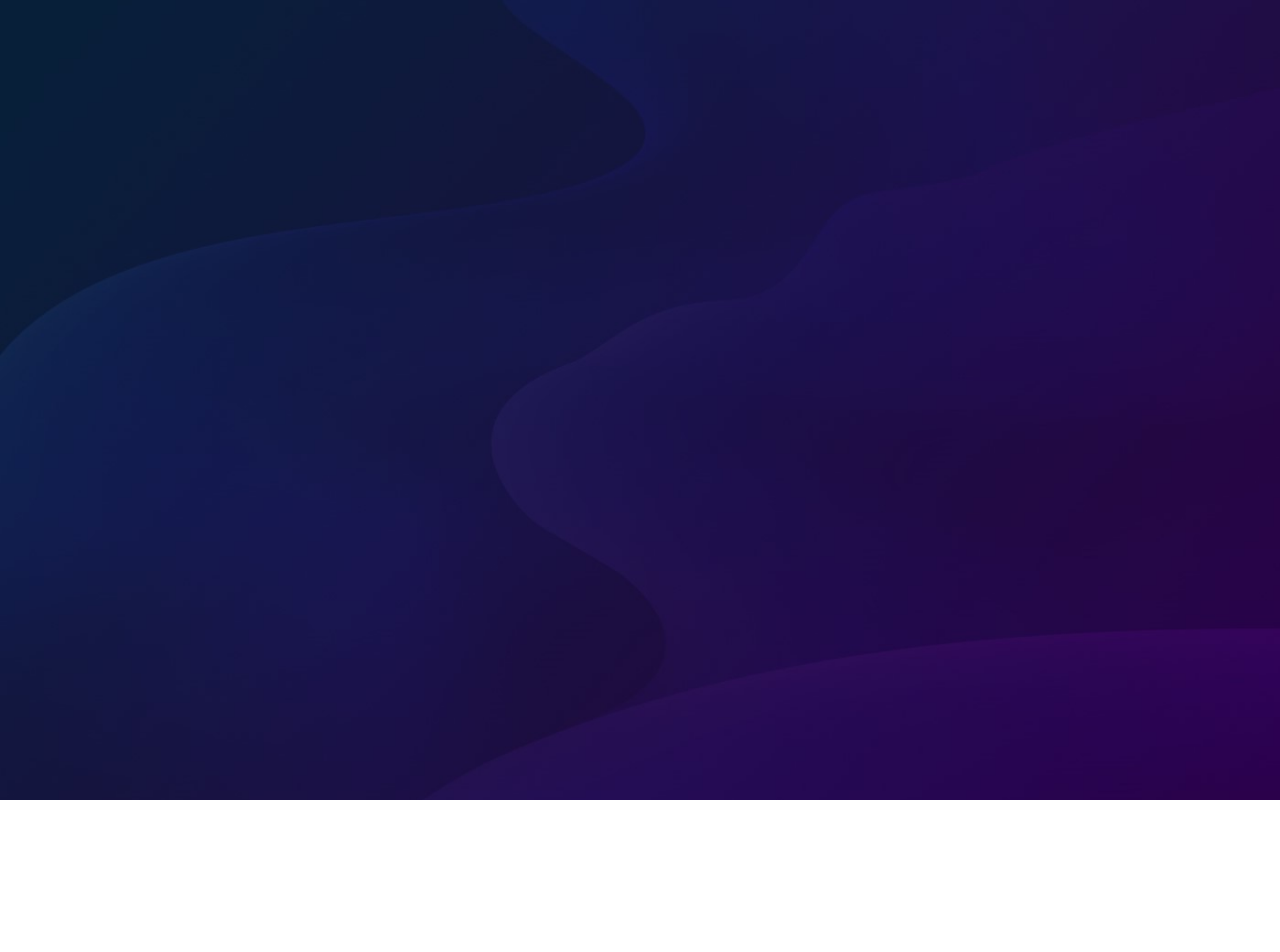
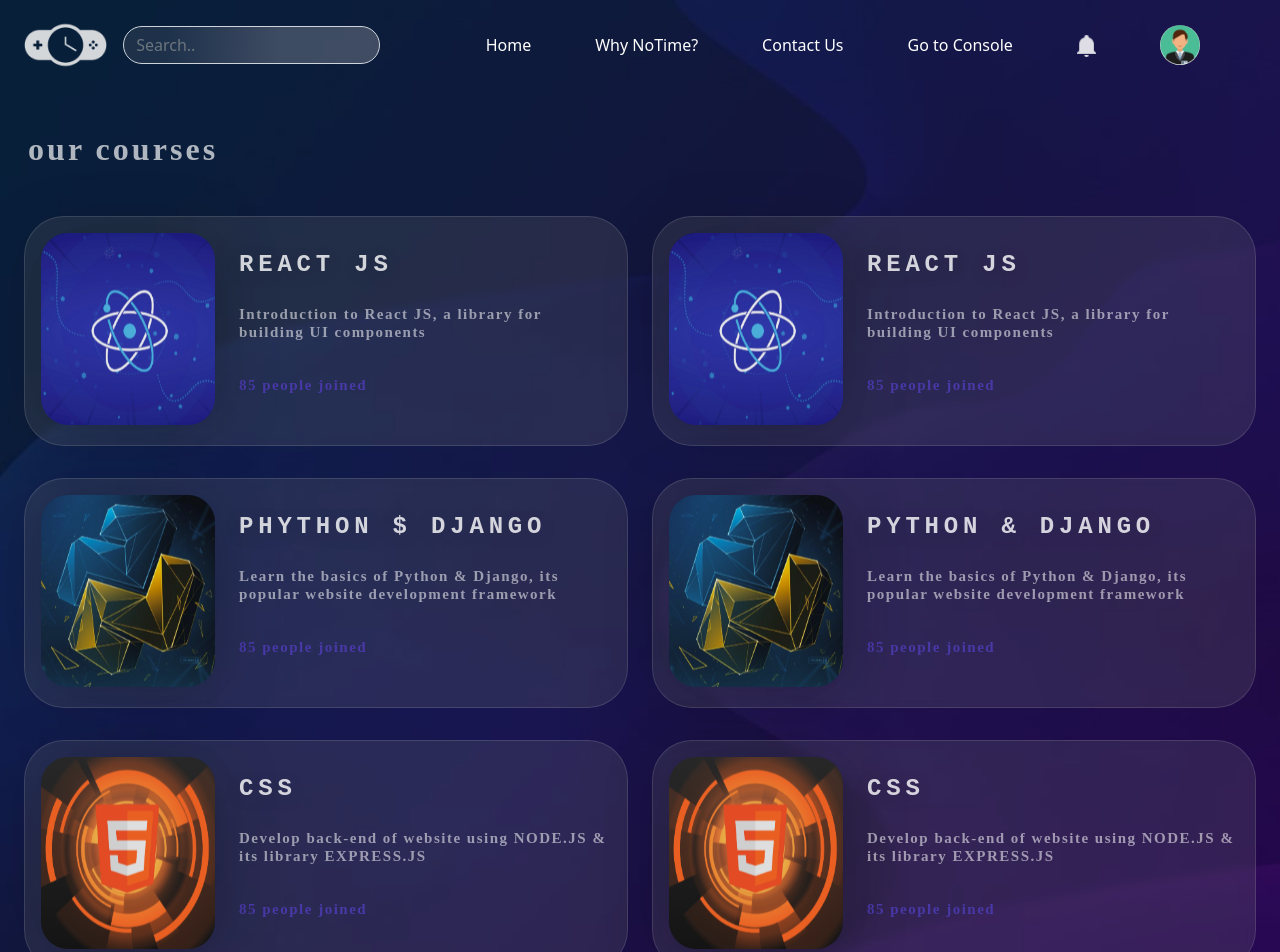
Before and after one commit to Aswin-S25/NoTime, a React (Create React App) app: page /course in a window 1280 px wide. Before the commit this address had no page. Shown: the top 952 px of the page. Before the commit the page ends 800 px from the top, so only its background shows below. Built offline with nearby package versions, Linux system fonts and the light colour scheme.

Commit message:
course page navbar and body completed

```diff
--- a/src/App.jsx
+++ b/src/App.jsx
@@ -6,6 +6,7 @@
 import Forget from "./components/pages/Forget/forget";
 
 import Home from "./components/pages/Home/home";
+import Course from "./components/pages/courses/courses";
 // import ProtectedRoute from "./components/ProtectedRoute"
 
 function App() {
@@ -18,6 +19,7 @@
         <Route path="/register" element={<Register />}/>
         <Route path="/forget" element={<Forget />}/>
         <Route path="/" element={<Home/>}/>
+        <Route path="/course" element={<Course/>}/>
       </Routes>
     </Router>
 
--- a/src/components/Navbar/Navbar.jsx
+++ b/src/components/Navbar/Navbar.jsx
@@ -6,7 +6,7 @@
 
     return (
 
-        <nav class="navbar navbar-expand-lg navbar-light text-white mt-2">
+        <nav class="navbar navbar-expand-lg navbar-light text-white mt-2 mb-5">
             <div class="container-fluid d-flex flex-row me-7">
 
                 <a class="navbar-brand text-white"  href="#"><img src="no_time_logo_6 3.png" style={{ "width": "5.2rem" }}></img></a>
@@ -25,10 +25,10 @@
                     <ul class="navbar-nav mb-2 ms-auto align-items-center mb-lg-0 text-white ">
 
                         <li class="nav-item ">
-                            <a class="nav-link w-100 me-5 active text-white" aria-current="page" href="#">Home</a>
+                            <a class="nav-link w-100 me-5 active text-white" aria-current="page" href="#home">Home</a>
                         </li>
                         <li class="nav-item">
-                            <a class="nav-link w-100 me-5 text-white" href="#">Why NoTime?</a>
+                            <a class="nav-link w-100 me-5 text-white" href="#whyNoTime">Why NoTime?</a>
                         </li>
 
                         <li class="nav-item">
--- a/src/components/pages/Home/home.jsx
+++ b/src/components/pages/Home/home.jsx
@@ -1,65 +1,3 @@
-// import React from 'react'
-// import Footer from '../../Footer/footer'
-// import './home.css'
-// import '../../../index.css'
-// import Navbar from "../../Navbar/Navbar";
-// function Home() {
-//     return (
-//         <div>
-//             <Navbar/>
-//             <div className='main'>
-//                 <div className="left-row">
-//                     <div className="m-img"></div>
-
-//                     <h3 className='s1-des'>Gamified<br />Learning Courses</h3>
-
-//                     <p>An intersting play for a better tommorrow</p>
-
-//                     <div className='button-container'>
-//                         <button>Know More</button>
-//                     </div>
-//                 </div>
-//                 <div className="right-row">
-//                     <h4>Our Courses</h4>
-//                     <div className="col">
-//                         <div className='sub-img-1'></div>
-
-//                         <div className="sub-container">
-//                             <h3 className='main-cont'>react js</h3>
-//                             <p className='des'>Introduction to React JS, a library for building UI components</p>
-//                             <p className='des2'>85 people joined</p>
-//                         </div>
-//                     </div>
-
-//                     <div className="col">
-//                         <div className='sub-img-2'></div>
-
-//                         <div className="sub-container">
-//                             <h3 className='main-cont'>python & django</h3>
-//                             <p className='des'>Learn the basics of python & Django, its popular websit development framework</p>
-//                             <p className='des2'>85 people joined</p>
-//                         </div>
-//                     </div>
-
-//                     <div className="col">
-//                         <div className='sub-img-3'></div>
-
-//                         <div className="sub-container">
-//                             <h3 className='main-cont'>react js</h3>
-//                             <p className='des'>Develop bac-end of website using NODE.JS & its library EXPRESS.JS</p>
-//                             <p className='des2'>85 people joined</p>
-//                         </div>
-//                     </div>
-//                 </div>
-//             </div>
-//             <Footer/>
-//         </div>
-//     )
-// }
-
-// export default Home
-
-
 import React from 'react'
 import './home.css'
 import Footer from '../../Footer/footer'
@@ -68,8 +6,12 @@
     return (
 
         <div className='container-fluid'>
-            <Navbar/>
+            <Navbar />
             <div class="container main d-flex flex-column">
+
+                {/* home */}
+
+                <section id='home'>
                     <div class="d-flex justify-content-between align-items-center">
                         <div style={{ height: "60vh" }} class="d-flex flex-column justify-content-between col-md-6">
                             <h1 className='Heading1'><span>NO</span>TIME</h1>
@@ -78,9 +20,12 @@
                             <button className='button-container'>Know More</button>
                         </div>
                         <img style={{ "width": "30rem" }} src="3d_character.png" class="img-fluid col-md-6" alt="..." />
+                    </div>
+                </section>
 
-                </div>
+                {/* why no TIME */}
 
+                <section id='whyNoTime'>
                 <div class="d-flex justify-content-between align-items-start align-items- mT-10">
                     <div style={{ height: "60vh", "width": "40vw" }}>
                         <p class="des">Lorem, ipsum dolor sit amet consectetur adipisicing elit. Rerum inventore perspiciatis vero, recusandae magni reprehenderit accusantium obcaecati? Veritatis aperiam ullam, et voluptates iure iusto, corporis recusandae, delectus ipsam soluta facere.
@@ -89,6 +34,9 @@
 
                     <h1 style={{ "font-size": "5rem" }} class='Heading1'>WHY<br /><span>NO</span>TIME?</h1>
                 </div>
+                </section>
+
+
 
                 <div class="container-fluid d-flex flex-column ">
                     <div style={{ "font-size": "5rem" }} class="Heading2 mx-auto mb-5">we provide</div>
@@ -96,7 +44,7 @@
                     <div class="row d-flex flex-row justify-content-between align-items-center mt-5 mb-5">
                         <div class="col-sm-4 card-main">
                             <img class="sub_img" src="react.png" alt="" />
-                            <div class="mx-auto" style={{ "width": "16rem" }}><h2 className='card_title'>jobs</h2></div>
+                            <div  style={{ "width": "16rem" }}><h2 className='card_title'>courses</h2></div>
 
                         </div>
 
@@ -116,7 +64,7 @@
 
                 <div class="d-flex flex-row justify-content-between me-5 align-items-center mb-5">
                     <div>
-                        <img src="Standingboy.png" style={{ "width": "16rem" }}  class=" img-fluid" />
+                        <img src="Standingboy.png" style={{ "width": "16rem" }} class=" img-fluid" />
                     </div>
                     <div style={{ height: "60vh", "width": "40vw" }}>
                         <p class="des mb-5">Lorem, ipsum dolor sit amet consectetur adipisicing elit. Rerum inventore perspiciatis vero, recusandae magni reprehenderit accusantium obcaecati? Veritatis aperiam ullam, et voluptates iure iusto, corporis recusandae, delectus ipsam soluta facere.
--- /dev/null
+++ b/src/components/pages/courses/courses.css
@@ -0,0 +1,68 @@
+.s1-des {
+    font-family: 'Poppins';
+    font-style: normal;
+    font-weight: 800;
+    font-size: 2rem;
+    line-height: 38px;
+    letter-spacing: 0.095em;
+    color: rgba(255, 255, 255, 0.68);
+}
+
+.imgss {
+    width: 16rem;
+}
+
+.colum {
+    color: white;
+    padding: 1rem;
+    backdrop-filter: blur(4px) saturate(104%);
+    -webkit-backdrop-filter: blur(4px) saturate(84%);
+    background-color: rgba(114, 114, 114, 0.22);
+    border-radius: 40px;
+    border: 1px solid rgba(255, 255, 255, 0.125);
+}
+
+.sub-img-1 {
+    width: 12rem;
+    height: 12rem;
+    background-image: url('../../../../public/react-img.png');
+    background-size: cover;
+    background-repeat: no-repeat;
+    filter: drop-shadow(0px 4px 30px rgba(0, 0, 0, 0.25));
+    border-radius: 27px;
+    margin-right: 1rem;
+}
+
+.main-cont {
+    font-family: monospace;
+    font-style: normal;
+    font-weight: 700;
+    font-size: 1.5rem;
+    line-height: 4rem;
+    text-transform: uppercase;
+    letter-spacing: 0.2em;
+    color: #FFFFFF;
+    opacity: 0.8;
+    text-shadow: 0px 4px 20px rgba(0, 0, 0, 0.25);
+}
+
+.des {
+    font-family: 'Montserrat';
+    font-style: normal;
+    font-weight: 600;
+    font-size: 15px;
+    line-height: 18px;
+    letter-spacing: 0.1em;
+    color: rgba(255, 255, 255, 0.68);
+    opacity: 0.8;
+}
+
+.des2 {
+    font-family: 'Montserrat';
+    font-style: normal;
+    font-weight: 600;
+    font-size: 15px;
+    line-height: 3.5rem;
+    letter-spacing: 0.1em;
+    color: rgb(73, 57, 167);
+}
--- /dev/null
+++ b/src/components/pages/courses/courses.jsx
@@ -0,0 +1,118 @@
+import React from 'react'
+import './courses.css'
+import Footer from '../../Footer/footer'
+import Navbar from '../../Navbar/Navbar'
+
+function Course() {
+    return (
+        <div className="container-fluid">
+            <Navbar />
+            <h2 className='s1-des mx-3'>our courses</h2>
+
+            <div className="container-fluid my-5 ">
+                <div className="row mb-3">
+                    <div className="col-md-6 mb-3">
+                        <div className="card colum">
+                            <div className="row">
+                                <div className="col-md-4">
+                                    <img src='react-img.png' className='img-fluid sub-img-1' alt='react' />
+                                </div>
+                                <div className="col-md-8">
+                                    <h3 className='card-title main-cont'>React js</h3>
+                                    <p className='des'>Introduction to React JS, a library for building UI components</p>
+                                    <p className='des2'>85 people joined</p>
+                                </div>
+                            </div>
+                        </div>
+                    </div>
+
+                    <div className="col-md-6 mb-3">
+                        <div className="card colum">
+                            <div className="row">
+                                <div className="col-md-4">
+                                    <img src='react-img.png' className='img-fluid sub-img-1' alt='react' />
+                                </div>
+                                <div className="col-md-8">
+                                    <h3 className='card-title main-cont'>React js</h3>
+                                    <p className='des'>Introduction to React JS, a library for building UI components</p>
+                                    <p className='des2'>85 people joined</p>
+                                </div>
+                            </div>
+                        </div>
+                    </div>
+
+                </div>
+
+                <div className="row mb-3">
+                    <div className="col-md-6 mb-3">
+                        <div className="card colum">
+                            <div className="row">
+                                <div className="col-md-4">
+                                    <img src='pythin-image.png' className='img-fluid sub-img-1' alt='react' />
+                                </div>
+                                <div className="col-md-8">
+                                    <h3 className='card-title main-cont'>phython $ django</h3>
+                                    <p className='des'>Learn the basics of Python & Django, its popular website development framework</p>
+                                    <p className='des2'>85 people joined</p>
+                                </div>
+                            </div>
+                        </div>
+                    </div>
+
+                    <div className="col-md-6 mb-3">
+                        <div className="card colum">
+                            <div className="row">
+                                <div className="col-md-4">
+                                    <img src='pythin-image.png' className='img-fluid sub-img-1' alt='react' />
+                                </div>
+                                <div className="col-md-8">
+                                    <h3 className='card-title main-cont'>Python & django</h3>
+                                    <p className='des'>Learn the basics of Python & Django, its popular website development framework</p>
+                                    <p className='des2'>85 people joined</p>
+                                </div>
+                            </div>
+                        </div>
+                    </div>
+
+                </div>
+
+                <div className="row mb-3">
+                    <div className="col-md-6 mb-3">
+                        <div className="card colum">
+                            <div className="row">
+                                <div className="col-md-4">
+                                    <img src='html-img.png' className='img-fluid sub-img-1' alt='react' />
+                                </div>
+                                <div className="col-md-8">
+                                    <h3 className='card-title main-cont'>css</h3>
+                                    <p className='des'>Develop back-end of website using NODE.JS & its library EXPRESS.JS</p>
+                                    <p className='des2'>85 people joined</p>
+                                </div>
+                            </div>
+                        </div>
+                    </div>
+
+                    <div className="col-md-6 mb-3">
+                        <div className="card colum">
+                            <div className="row">
+                                <div className="col-md-4">
+                                    <img src='html-img.png' className='img-fluid sub-img-1' alt='react' />
+                                </div>
+                                <div className="col-md-8">
+                                    <h3 className='card-title main-cont'>css</h3>
+                                    <p className='des'>Develop back-end of website using NODE.JS & its library EXPRESS.JS</p>
+                                    <p className='des2'>85 people joined</p>
+                                </div>
+                            </div>
+                        </div>
+                    </div>
+
+                </div>
+
+            </div>
+            <Footer />
+        </div>
+    )
+}
+
+export default Course
```
Lines whose indentation alone changed are shown as unchanged.
